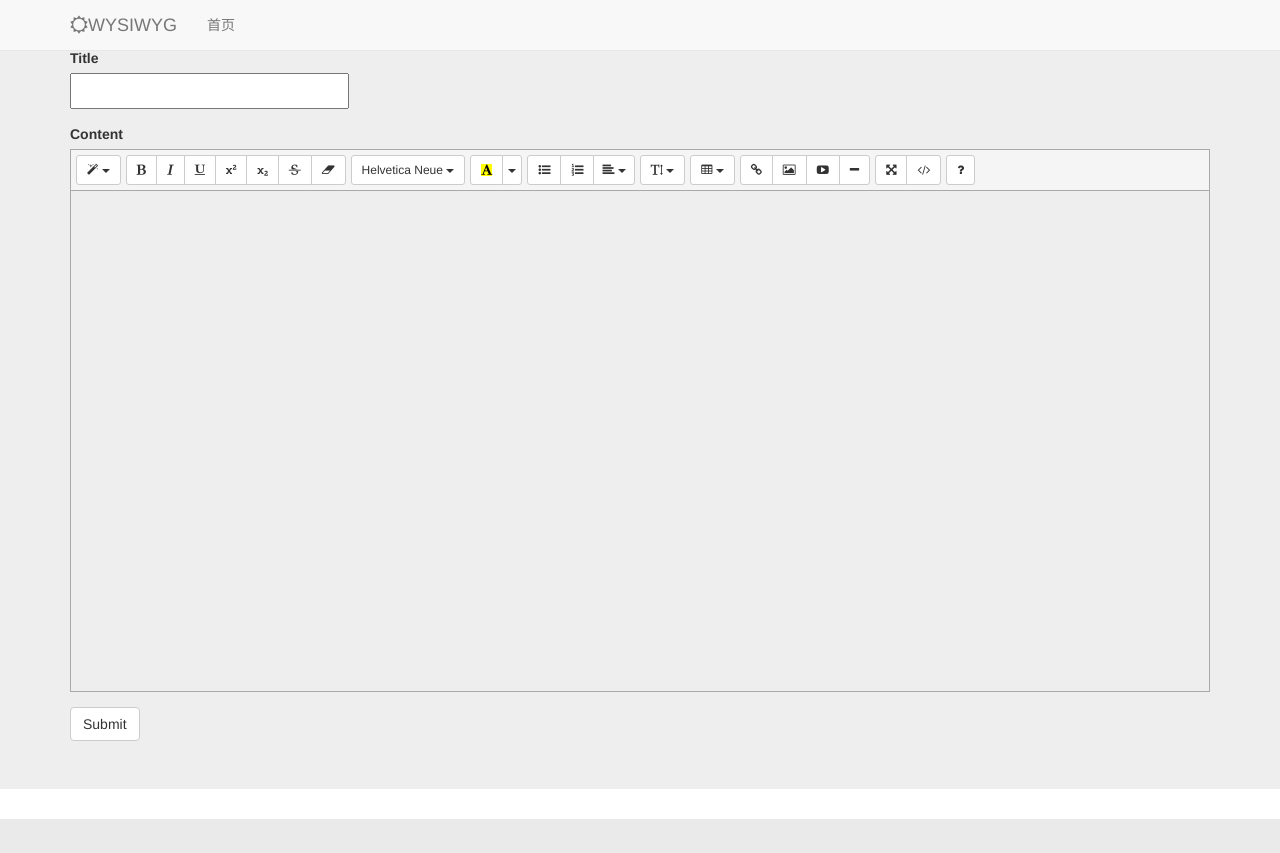
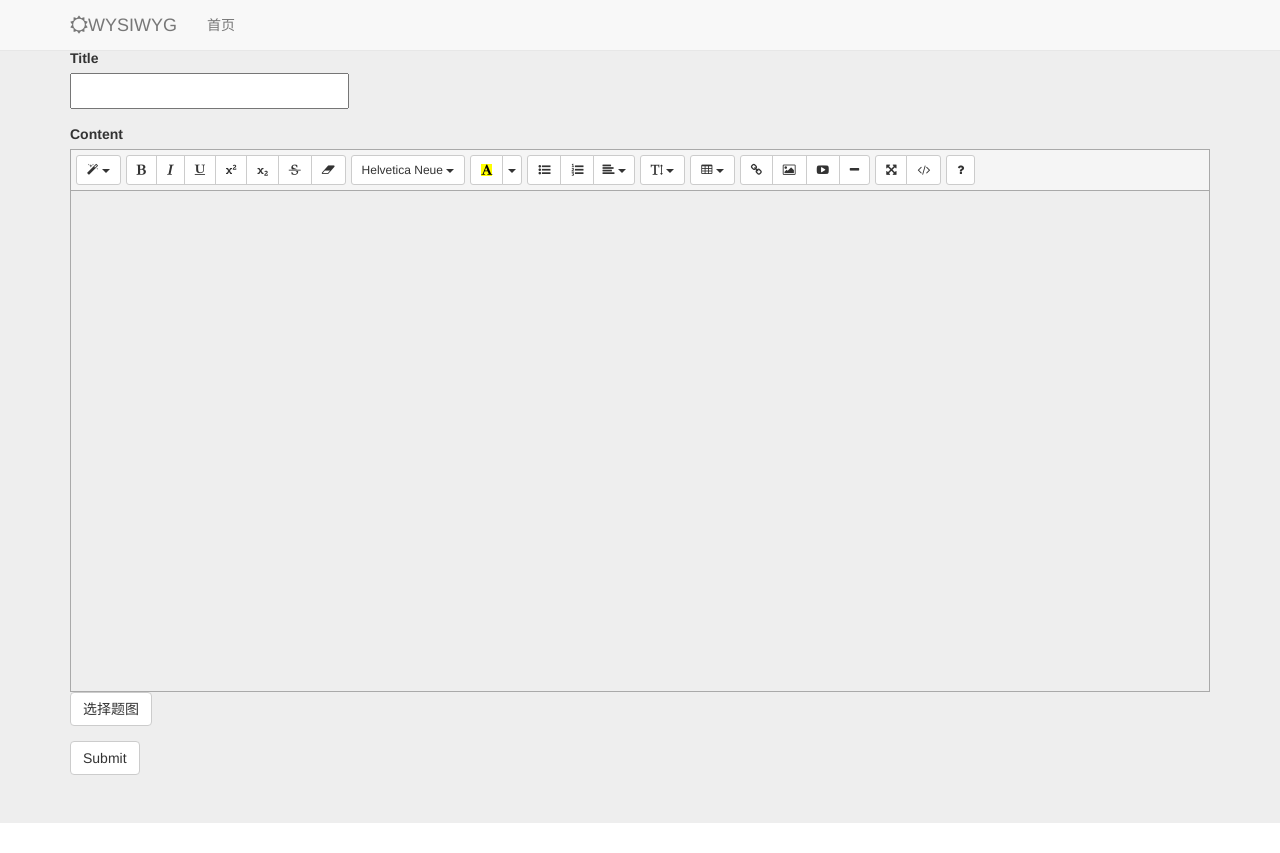
Before and after one commit to davechenww/ermiao-wysiwyg, a Django app: page / in a window 1280 px wide. Before the commit the page ends 819 px from the top, so only its background shows below. Run offline with Django 3.2, Linux system fonts and the light colour scheme; parts of the project's set-up code (start-up, migrations or seed data) failed here and were passed over; some libraries are stand-ins or nearby versions.

Commit message:
add show image list

```diff
--- a/website/forms.py
+++ b/website/forms.py
@@ -1,5 +1,7 @@
+# -*- coding: utf-8 -*-
 from django import forms
 
 class TextForm(forms.Form):
     title = forms.CharField(max_length=50)
-    text = forms.CharField()
+    text = forms.CharField(min_length=2,
+        error_messages={'min_length':u'这项要填哦!!'} )
--- a/website/templates/index.html
+++ b/website/templates/index.html
@@ -37,12 +37,19 @@
         <form role="form" action="." method="POST" enctype="multipart/form-data">{% csrf_token %}
         <div class="form-group">
           <label for="title">Title</label>
+          {{ form.title.errors }}
           <p><input type="text" name="title" id="id_title"></p>
           <label for="content">Content</label>
           <input type="hidden" id="text" name="text">
+          {{ form.text.errors }}
           <div class="form-control" id="summernote"></div>
+          <button id="show-image-list" type="button" class="btn btn-default">选择题图</button>
+          <div class="image-show">
+              <ul id="image-list">
+              </ul>
+          </div>
         </div>
-        <button type="submit" class="btn btn-default">Submit</button>
+        <button id="form-submit" type="submit" class="btn btn-default">Submit</button>
       </form>
     </div>
   </div>
@@ -59,10 +66,17 @@
                 sendFile(files[0],editor,welEditable);
             }
         }).code(' {{ text|safe }}');
+
+        $('#show-image-list').on('click', function() {
+            $('#image-list img').remove();
+            $('div.note-editable img').clone().removeAttr('style').attr({width:"70", height:"70"}).appendTo('#image-list');
+        });
+
         $('form').submit(function(e) {
             $('#text').val($('#summernote').code());
             return;
         });
+
 
     function sendFile(file,editor,welEditable) {
         var data = new FormData();
--- a/website/views.py
+++ b/website/views.py
@@ -30,10 +30,11 @@ class Index(View):
             text_id = str(models.insert(doc))
             return HttpResponseRedirect(reverse('views.detail', kwargs={'text_id': text_id}))
 
+
         text = u""
         if not form['text'].errors:
             text = form['text'].value
-        return render_to_response('index.html', {'text':text}, RequestContext(request))
+        return render_to_response('index.html', {'form':form, 'text':text}, RequestContext(request))
 
 def detail(request, text_id):
     text_id = ObjectId(text_id)
```
